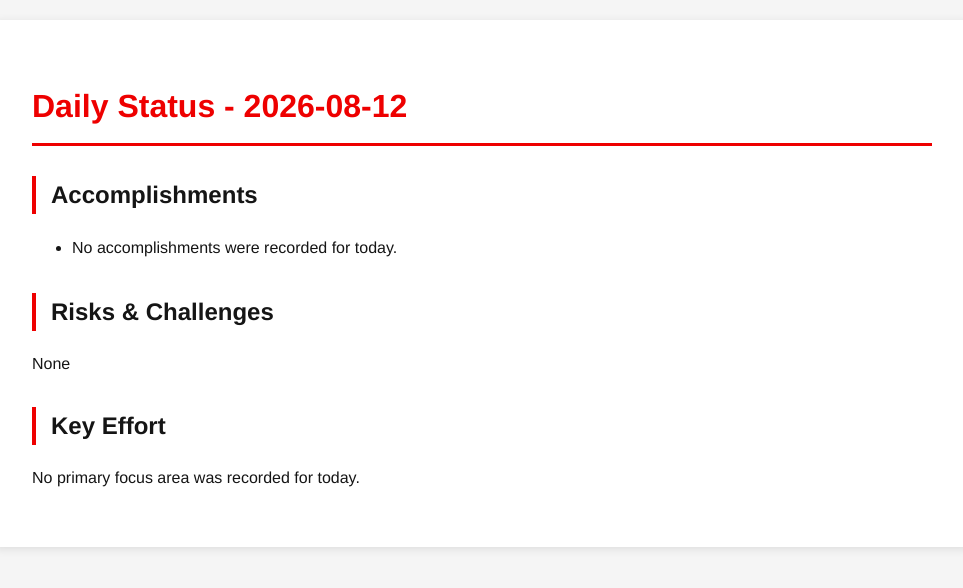
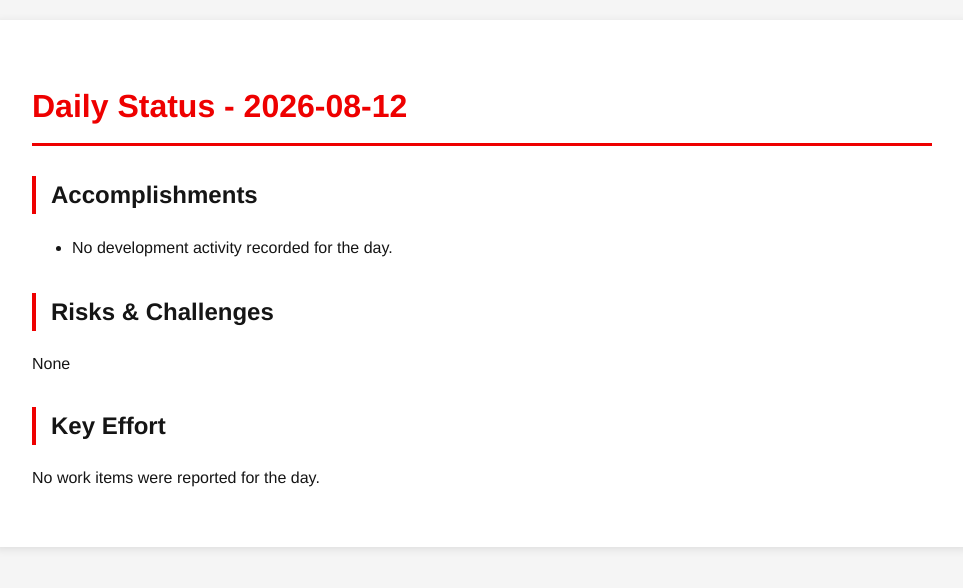
Before and after one commit to tzvatot/daily-status, a Jekyll site: the page built from 2026-08-12.md, in a window 1280 px wide. Shown: the top 588 px of the page, without its empty margins (158-1121 px from the left). Built offline with Jekyll 4.4.1, drawn with Linux system fonts in a browser that asks for light colours.

Commit message:
Daily status update - 2026-08-12

```diff
--- a/2026-08-12.md
+++ b/2026-08-12.md
@@ -7,10 +7,10 @@ date: 2026-08-12
 # Daily Status - 2026-08-12
 
 ## Accomplishments
-- No accomplishments were recorded for today.
+- No development activity recorded for the day.
 
 ## Risks & Challenges
 None
 
 ## Key Effort
-No primary focus area was recorded for today.
+No work items were reported for the day.
```
